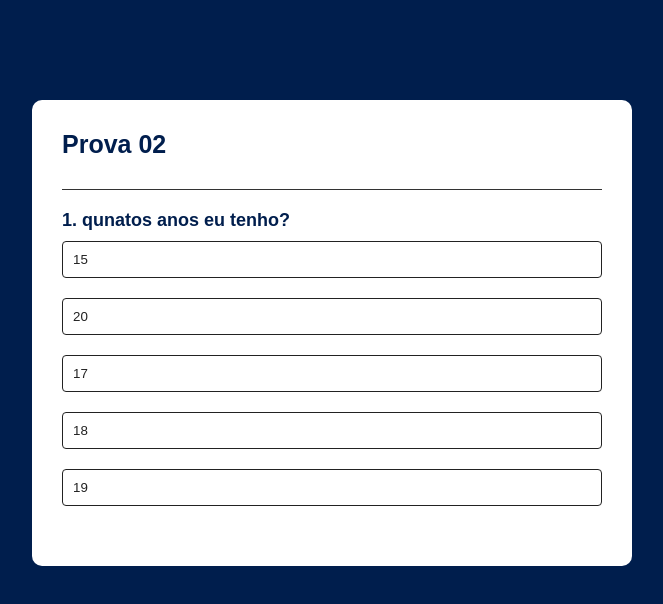
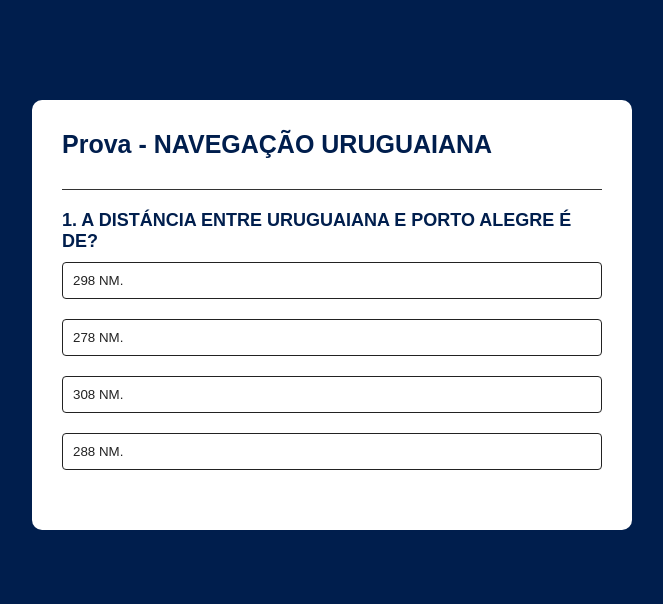
Before and after one commit to ElmoAndrade/Simulado, a plain HTML site: page HTML/ProvaN2.html in a window 1280 px wide. Shown: the whole page, without its empty margins (308-971 px from the left). Drawn offline with Linux system fonts and the light colour scheme.

Commit message:
atualização-25/06

```diff
--- a/HTML/ProvaN2.html
+++ b/HTML/ProvaN2.html
@@ -10,7 +10,7 @@
 
 <body>
   <div class="app">
-    <h1>Prova 02</h1>
+    <h1>Prova - NAVEGAÇÃO URUGUAIANA</h1>
     <div class="quiz">
       <h2 id="question">pergunta aqui!</h2>
       <div id="answer-buttons">
@@ -18,7 +18,6 @@
         <button class="btn">Answer B</button>
         <button class="btn">Answer C</button>
         <button class="btn">Answer D</button>
-        <button class="btn">Answer E</button>
       </div>
       <button id="next-btn">Proximo</button>
     </div>
--- a/JS/scriptN2.js
+++ b/JS/scriptN2.js
@@ -1,34 +1,184 @@
 const questions = [
     {
-        questions:"qunatos anos eu tenho?",
+        questions:"A DISTÁNCIA ENTRE URUGUAIANA E PORTO ALEGRE É DE?",
         answers: [
-            { text: "19", correct: false},
-            { text: "18", correct: false},
-            { text: "17", correct: false},
-            { text: "15", correct: false},
-            { text: "20", correct: true},
+            { text: "288 NM.", correct: false},
+            { text: "278 NM.", correct: false},
+            { text: "298 NM.", correct: false},
+            { text: "308 NM.", correct: true},
         ]
     },
     {
-        questions:"Qual é meu nome?",
+        questions:"O RUMO MAGNÉTICO DE URUGUAIANA PARA PORTO ALEGRE É DE?",
         answers: [
-            { text: "Henrique", correct: false},
-            { text: "Elmo", correct: true},
-            { text: "Erisson", correct: false},
-            { text: "Erick", correct: false},
-            { text: "Ira", correct: false},
+            { text: "097º.", correct: false},
+            { text: "107°.", correct: true},
+            { text: "092°", correct: false},
+            { text: "082°", correct: false},
         ]
     },
     {
-        questions:"Qual é o nome do maior mamifero aquatico?",
+        questions:"A VELOCIDADE EM RELAÇÃO AO SOLO (VS) DURANTE A SUBIDA PARA PORTO ALEGRE É DE?",
         answers: [
-            { text: "elefante", correct: false},
-            { text: "cobra", correct: false},
-            { text: "sapo", correct: false},
-            { text: "baleia", correct: true},
-            { text: "Onça", correct: false},
+            { text: "333 KT.", correct: false},
+            { text: "363 KT.", correct: false},
+            { text: "343 KT.", correct: true},
+            { text: "353 KT.", correct: false},
         ]
-    }
+    },
+    {
+        questions:"A PROA MAGNÉTICA NO FL250 É DE?",
+        answers: [
+            { text: "047º.", correct: false},
+            { text: "067º.", correct: true},
+            { text: "077º.", correct: false},
+            { text: "057º.", correct: false},
+        ]
+    },
+    {
+        questions:"NO FL250, A PROA BÚSSOLA É DE 070°. O DESVIO DE BÚSSOLA É DE?",
+        answers: [
+            { text: "03°W.", correct: true},
+            { text: "05°E.", correct: false},
+            { text: "03°E.", correct: false},
+            { text: "05°W.", correct: false},
+        ]
+    },
+    {
+        questions:"O CONSUMO ATÉ ATINGIR O INÍCIO DA DESCIDA (TOD) PARA FLORIANÓPOLIS É DE?",
+        answers: [
+            { text: "4534 KG.", correct: false},
+            { text: "4334 KG.", correct: true},
+            { text: "4634 KG.", correct: false},
+            { text: "4434 KG.", correct: false},
+        ]
+    },
+    {
+        questions:"A DISÂANCIA DE DESCIDA EM FLORIANÓPOLIS É DE?",
+        answers: [
+            { text: "64 NM.", correct: false},
+            { text: "84 NM.", correct: true},
+            { text: "54 NM.", correct: false},
+            { text: "74 NM.", correct: false},
+        ]
+    },
+    {
+        questions:"PARA A AUTONOMIA DESSE VOO, A QUANTIDADE DE COMBUSTÍVEL RESERVA EQUIVALE A?",
+        answers: [
+            { text: "10 MIN.", correct: false},
+            { text: "05 MIN.", correct: true},
+            { text: "08 MIN.", correct: false},
+            { text: "30 MIN.", correct: false},
+        ]
+    },
+    {
+        questions:"A QUANTIDADE MÍNIMA REQUERIDA DE COMBUSTÍVEL PARA REALIZAÇÃO DESSE VOO É DE?",
+        answers: [
+            { text: "5784 KG.", correct: false},
+            { text: "6184 KG.", correct: false},
+            { text: "5984 KG.", correct: true},
+            { text: "6384 KG", correct: false},
+        ]
+    },
+    {
+        questions:"O COMBUSTÍVEL MÍNIMO REQUERIDO EQUIVALE À AUTONOMIA MÍNIMA REGULAMENTAR (RBAC 121) DE?",
+        answers: [
+            { text: "01H09MIN.", correct: false},
+            { text: "01H59MIN.", correct: true},
+            { text: "01H39MIN.", correct: false},
+            { text: "01H29MIN.", correct: false},
+        ]
+    },
+    {
+        questions:"A COMPONENTE DE VENTO PREDOMINANTE É DE?",
+        answers: [
+            { text: "PROA NO FL290 E NO FL250.", correct: false},
+            { text: "PROA NO FL290 E DE CAUDA NO FL250.", correct: true},
+            { text: "CAUDA NO FL290 E DE PROA NO FL250.", correct: false},
+            { text: "CAUDA NO FL290 E NO FL250.", correct: false},
+        ]
+    },
+    {
+        questions:"O COMPRIMENTO DA PISTA DE URUGUAIANA É?",
+        answers: [
+            { text: "2000 M.", correct: false},
+            { text: "1000 M.", correct: false},
+            { text: "1500 M.", correct: true},
+            { text: "2500 M.", correct: false},
+        ]
+    },
+    {
+        questions:"A VISIBILIDADE MÍNIMA PARA POUSO NA PISTA 32 DE FLORIANÓPOLIS, CONSIDERANDO O ALS INOP, DE UMA AERONAVE CATEGORIA A, É DE?",
+        answers: [
+            { text: "1600 M.", correct: true},
+            { text: "2000 M.", correct: false},
+            { text: "2800 M.", correct: false},
+            { text: "4800 M.", correct: false},
+        ]
+    },
+    {
+        questions:"CONFORME IAC SBFL, A ALTITUDE MÍNIMA DE SEGURANÇA SE APLICA EM UM RAIO DE ALCANCE DE?",
+        answers: [
+            { text: "25 NM DO VOR FLN.", correct: true},
+            { text: "NM DO DME FLN.", correct: false},
+            { text: "10 NM DO DME FLN.", correct: false},
+            { text: "10 NM DO VOR XRO.", correct: false},
+        ]
+    },
+    {
+        questions:"O SELETOR DE CURSOS DE UM VOR INDICA A (0)?",
+        answers: [
+            { text: "MARCAÇÃO.", correct: false},
+            { text: "PROA.", correct: false},
+            { text: "RUMO.", correct: true},
+            { text: "LINHA DE POSIÇÃO.", correct: false},
+        ]
+    },
+    {
+        questions:"O FUSO HORÁRIO ABRANGE UMA FAIXA DE?",
+        answers: [
+            { text: "7°30' DE LONGITUDE.", correct: false},
+            { text: "15º DE LONGITUDE.", correct: true},
+            { text: "15° DE LATITUDE.", correct: false},
+            { text: "7°30' DE LATITUDE.", correct: false},
+        ]
+    },
+    {
+        questions:"A CADA 1000 FT DE ALTITUDE A VELOCIDADE AERODIN MICA AUMENTA, EM RELAÇÃO À VELOCIDADE INDICADA, DE?",
+        answers: [
+            { text: "3%.", correct: false},
+            { text: "2%.", correct: true},
+            { text: "4%.", correct: false},
+            { text: "1%.", correct: false},
+        ]
+    },
+    {
+        questions:"UMA AERONAVE PARA SEGUIR DETERMINADO RUMO, COM VENTO DE CAUDA E DA DIREITA, CORRIGIRÁ A PROA COM  NGULO DE DERIVA?",
+        answers: [
+            { text: "POSITIVO.", correct: true},
+            { text: "INDIFERENTE.", correct: false},
+            { text: "NEGATIVO.", correct: false},
+            { text: "NULO.", correct: false},
+        ]
+    },
+    {
+        questions:"AS PROJEÇÕES CARTOGRÁFICAS, QUANTO À ORIGEM, PODEM SER?",
+        answers: [
+            { text: "ESFÉRICAS, GRATICULADAS, MERIDIONAIS E LOXODRÔMICAS.", correct: false},
+            { text: "CILÍNDRICAS, CÔNICAS, GEOMÉTRICAS E PLANIFICADAS.", correct: false},
+            { text: "MERCATOR, TANGENTES E TRANSVERSAS.", correct: false},
+            { text: "ESTEREOGRÁFICAS, GNOMÔNICAS E ORTOGRÁFICAS.", correct: true},
+        ]
+    },
+    {
+        questions:"O SISTEMA MUNDIAL DE NAVEGAÇÃO POR SATÉLITES É RECONHECIDO PELAS INICIAIS?",
+        answers: [
+            { text: "RNAV.", correct: false},
+            { text: "GLONASS.", correct: false},
+            { text: "RVSM.", correct: false},
+            { text: "GNSS.", correct: true},
+        ]
+    },
 ];
 
 const questionElement = document.getElementById("question");
--- a/script.js
+++ b/script.js
@@ -9,6 +9,6 @@ document.addEventListener("DOMContentLoaded", function() {
 
     prova02Button.addEventListener("click", function() {
         // Redirecionar para a página da Prova 02 (substitua "prova02.html" pelo nome do arquivo da segunda prova).
-        window.location.href = "../Simulado/HTML/ProvaN1.html";
+        window.location.href = "../Simulado/HTML/ProvaN2.html";
     });
 });
```
Also changed, not shown: HTML/ProvaN1.html (+0 -1 lines), index.html (+2 -2 lines).
